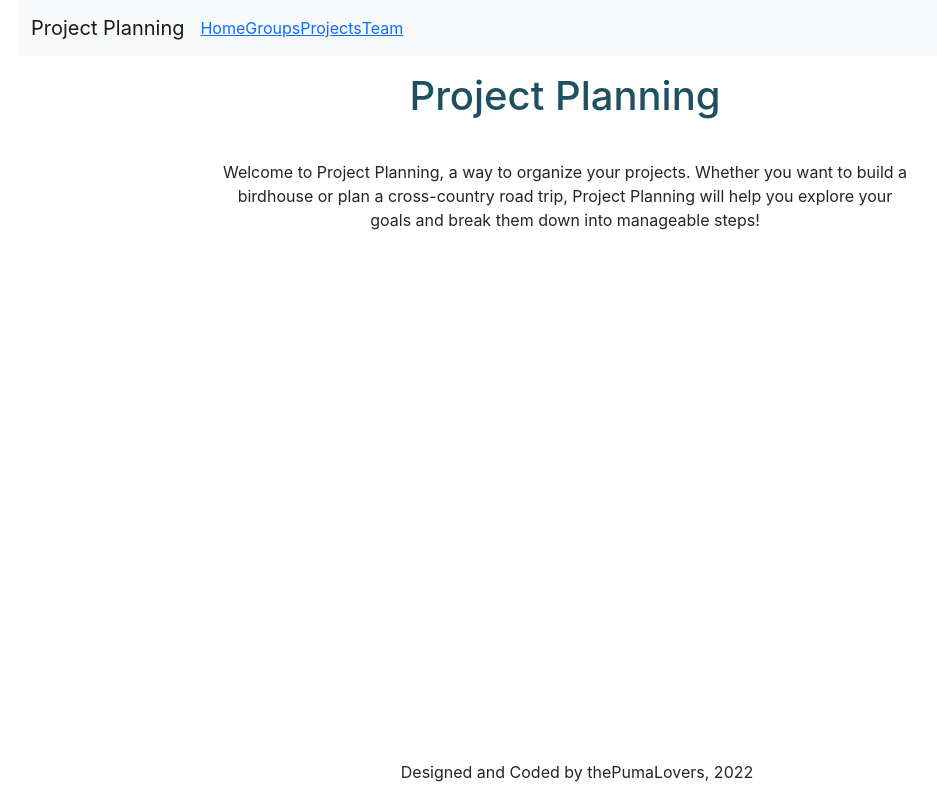
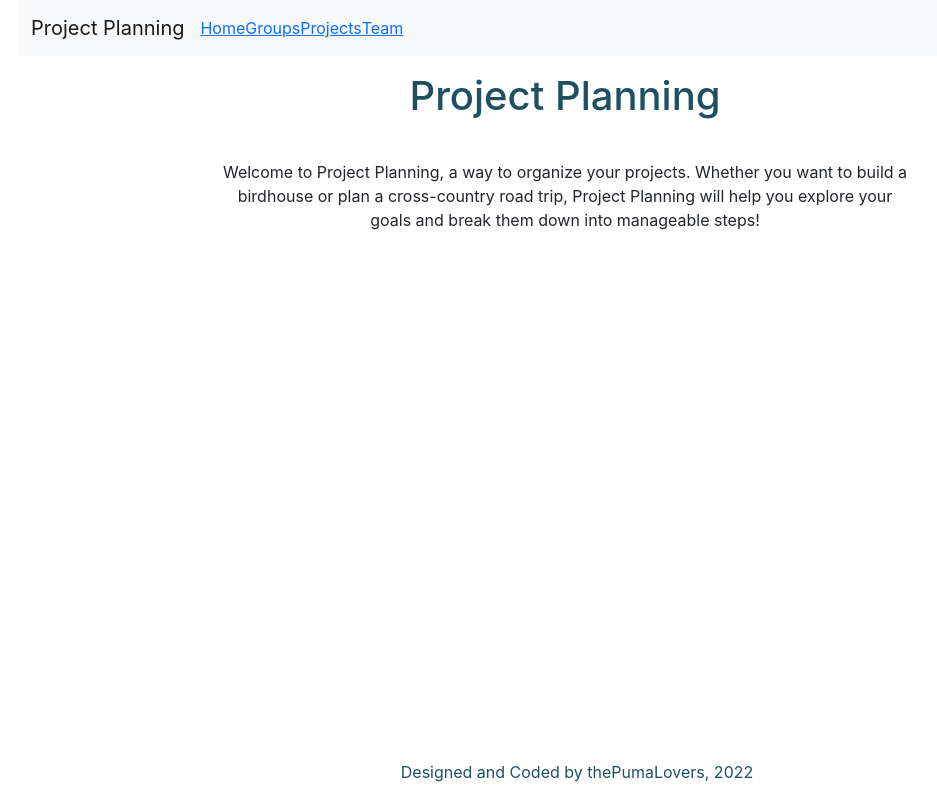
Before and after one commit to thePumaLovers/project-planning-client, a React (Create React App) app: page / in a window 1280 px wide. Shown: the whole page, without its empty margins (75-1012 px from the left). Built offline with nearby package versions, Linux system fonts and the light colour scheme.

Commit message:
added css to footer

```diff
--- a/src/Components/Footer/Footer.css
+++ b/src/Components/Footer/Footer.css
@@ -0,0 +1,3 @@
+.footer p {
+    color: var(--eagle-green);
+}
--- a/src/Components/Footer/Footer.js
+++ b/src/Components/Footer/Footer.js
@@ -1,6 +1,8 @@
+import './Footer.css'
+
 const Footer = () => {
   return (
-    <div>
+    <div className="footer">
       <p>Designed and Coded by thePumaLovers, 2022</p>
     </div>
   );
```
